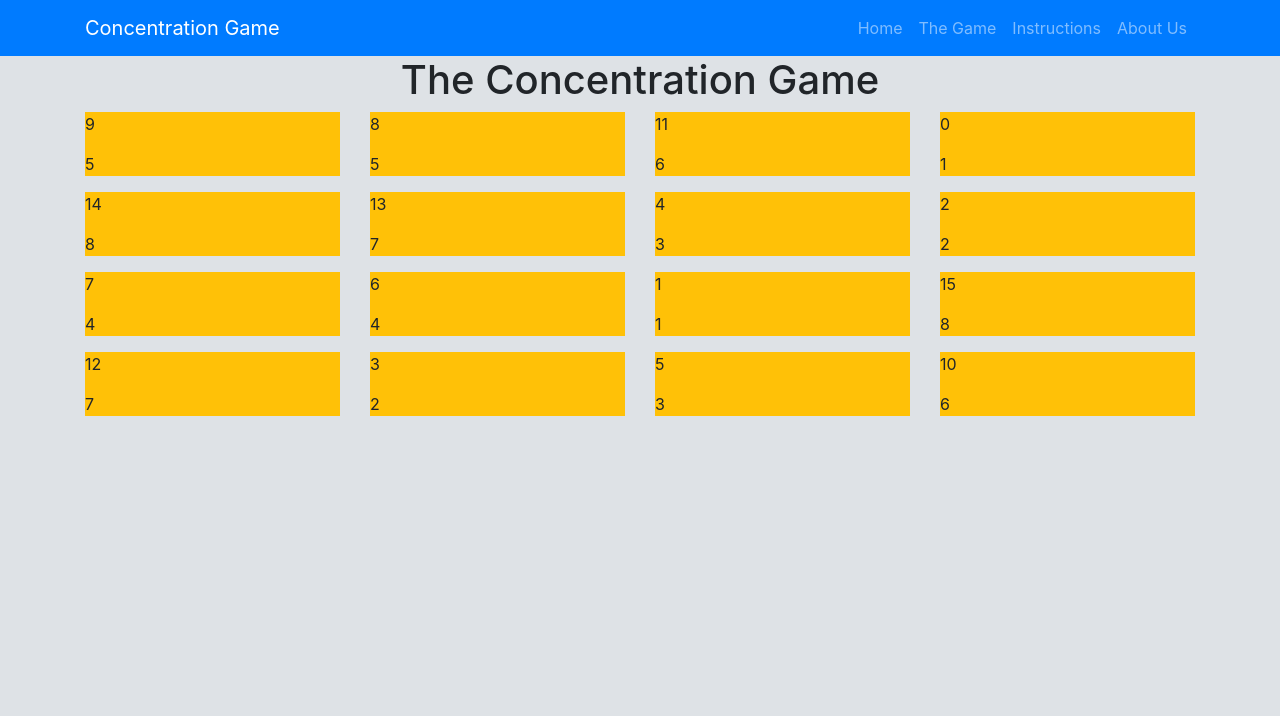
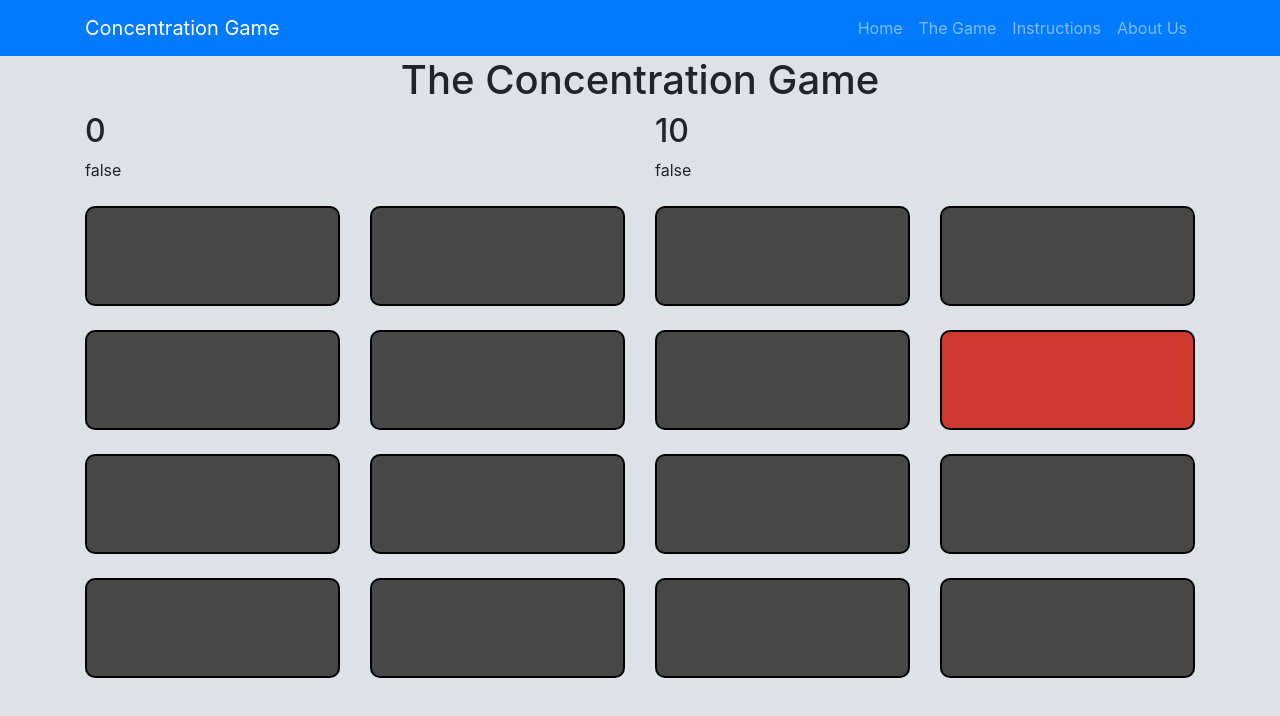
Before and after one commit to Awe1alex/concentration-game, a Vue app: page /#/game in a window 1280 px wide. Shown: the top 716 px of the page. Built offline with nearby package versions, Linux system fonts and the light colour scheme.

Commit message:
added colors for cards

```diff
--- a/src/components/Card.vue
+++ b/src/components/Card.vue
@@ -1,15 +1,43 @@
 <template>
-  <div class="bg-warning">
-    <p>{{ id }}</p>
-    <p>{{ link }}</p>
-  </div>
+  <div
+    class="game-card"
+    :style="clicked ? `background-color: ${color}` : ''"
+  ></div>
 </template>
 
 <script>
 export default {
   props: {
     id: Number,
-    link: Number
+    link: Number,
+    clickable: Boolean,
+    clicked1: Boolean,
+    clicked2: Boolean
+  },
+  data() {
+    return {
+      colors: [
+        "#cf3a30",
+        "#e000f5",
+        "#5c6bcc",
+        "#5ec259",
+        "#c2c936",
+        "#db8d2e",
+        "#15cbd1",
+        "#f25ab3"
+      ]
+    };
+  },
+  computed: {
+    color() {
+      return this.colors[this.link - 1];
+    },
+    clicked() {
+      if (this.clicked1 || this.clicked2) {
+        return true;
+      }
+      return false;
+    }
   }
 };
 </script>
--- a/src/scss/main.scss
+++ b/src/scss/main.scss
@@ -6,3 +6,18 @@ body {
   min-height: 100vh;
   background-color: $gray-300;
 }
+
+.game-card {
+  border-radius: 10px;
+  width: 100%;
+  height: 100px;
+  background-color: #474747;
+  border: 2px solid black;
+  cursor: pointer;
+}
+
+.game-card.unclickable {
+  background-color: transparent;
+  border: none;
+  cursor: default;
+}
--- a/src/utils/geterate.js
+++ b/src/utils/geterate.js
@@ -5,7 +5,8 @@ export default () => {
     link = i % 2 === 0 ? link + 1 : link;
     array.push({
       id: i,
-      link: link
+      link: link,
+      clickable: true
     });
   }
   const shuffledArray = shuffle(array);
--- a/src/views/Game.vue
+++ b/src/views/Game.vue
@@ -2,8 +2,30 @@
   <div class="container">
     <h1 class="text-center">The Concentration Game</h1>
     <div class="row">
-      <div v-for="card in cards" :key="card.id" class="col-3">
-        <card :id="card.id" :link="card.link" />
+      <div class="col-12 col-sm-6 col-sm-3">
+        <h2>{{ score }}</h2>
+      </div>
+      <div class="col-12 col-sm-6 col-sm-3">
+        <h2>{{ turnScore }}</h2>
+      </div>
+      <div class="col-12 col-sm-6 col-sm-3">{{ clicked1 }}</div>
+      <div class="col-12 col-sm-6 col-sm-3">{{ clicked2 }}</div>
+    </div>
+    <div class="row">
+      <div
+        v-for="card in cards"
+        :key="card.id"
+        class="col-3 mt-4"
+        @click.prevent="cardClick(card.id, card.link, card.clickable)"
+      >
+        <card
+          class="cp"
+          :id="card.id"
+          :link="card.link"
+          :clickable="card.clickable"
+          :clicked1="card.id == clicked1"
+          :clicked2="card.id == clicked2"
+        />
       </div>
     </div>
   </div>
@@ -20,16 +42,70 @@ export default {
   },
   data() {
     return {
-      scrore: 0,
+      score: 0,
       turnScore: 10,
       bestScore: false,
       cards: [],
-      clicked: false
+      clicked1: false,
+      clicked2: false,
+      active: false
     };
   },
   mounted() {
-    console.log(generate());
-    this.cards = generate();
+    this.startGame();
+  },
+  methods: {
+    startGame() {
+      this.cards = generate();
+      this.score = 0;
+      this.resetTurn();
+      this.clicked1 = false;
+      this.clicked2 = false;
+      this.active = false;
+    },
+    cardClick(id, link, clickable) {
+      if (clickable) {
+        if (this.clicked1 === false) {
+          this.clicked1 = id;
+          this.active = link;
+        } else {
+          if (this.clicked1 !== id) {
+            this.clicked2 = id;
+            if (this.active === link) {
+              this.removeCards(link);
+              this.score += this.turnScore;
+              this.resetTurn();
+            } else {
+              this.reducePoints();
+              this.active = false;
+              this.clearClicked();
+            }
+            this.clearClicked();
+          }
+        }
+      }
+    },
+    resetTurn() {
+      this.turnScore = 10;
+    },
+    reducePoints() {
+      if (this.turnScore > 0) {
+        this.turnScore -= 1;
+      }
+    },
+    clearClicked() {
+      this.clicked1 = false;
+      this.clicked2 = false;
+    },
+    removeCards(l) {
+      const cards = this.cards.map(el => {
+        if (el.link === l) {
+          el.clickable = false;
+        }
+        return el;
+      });
+      this.cards = cards;
+    }
   }
 };
 </script>
```
